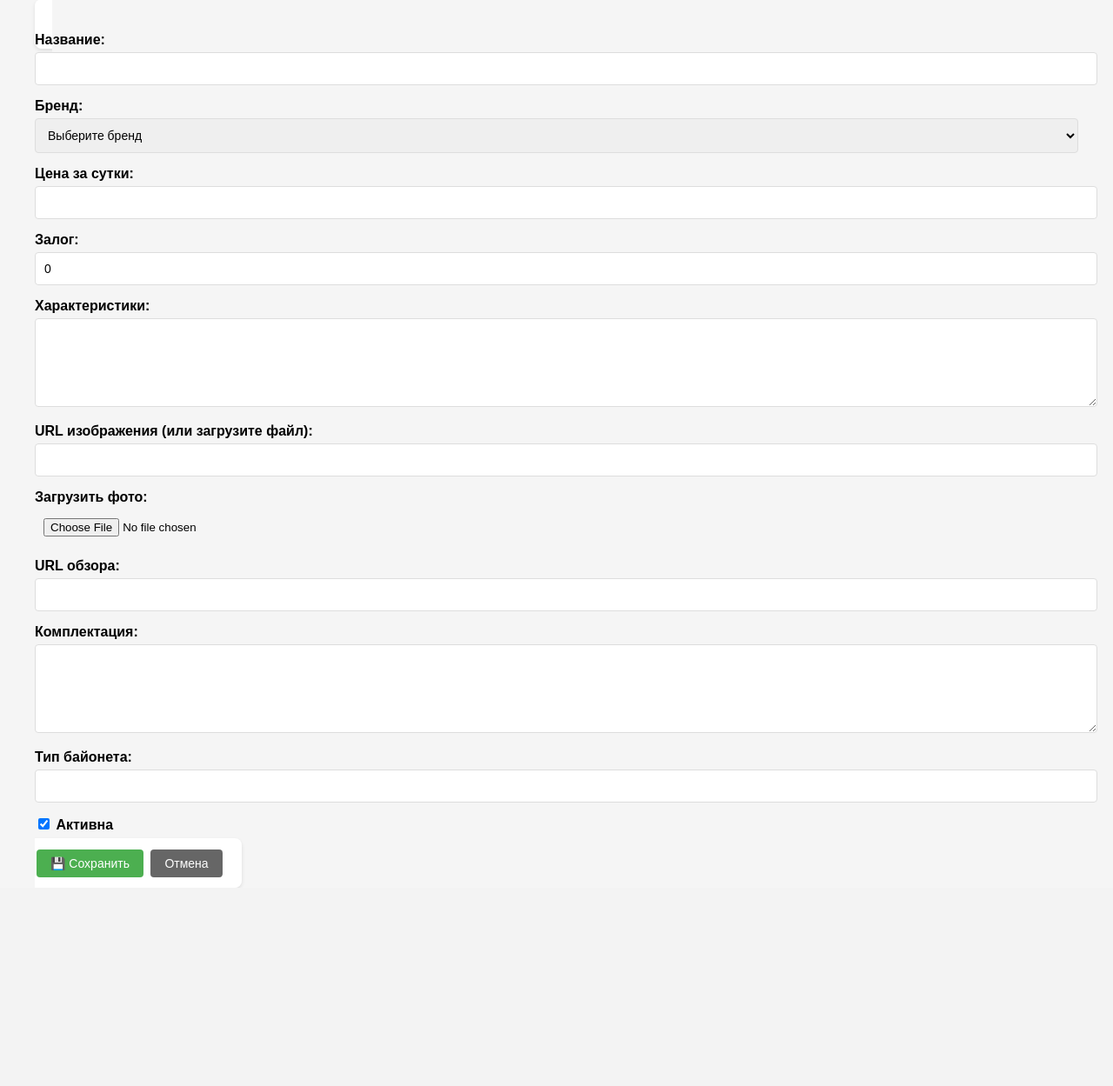
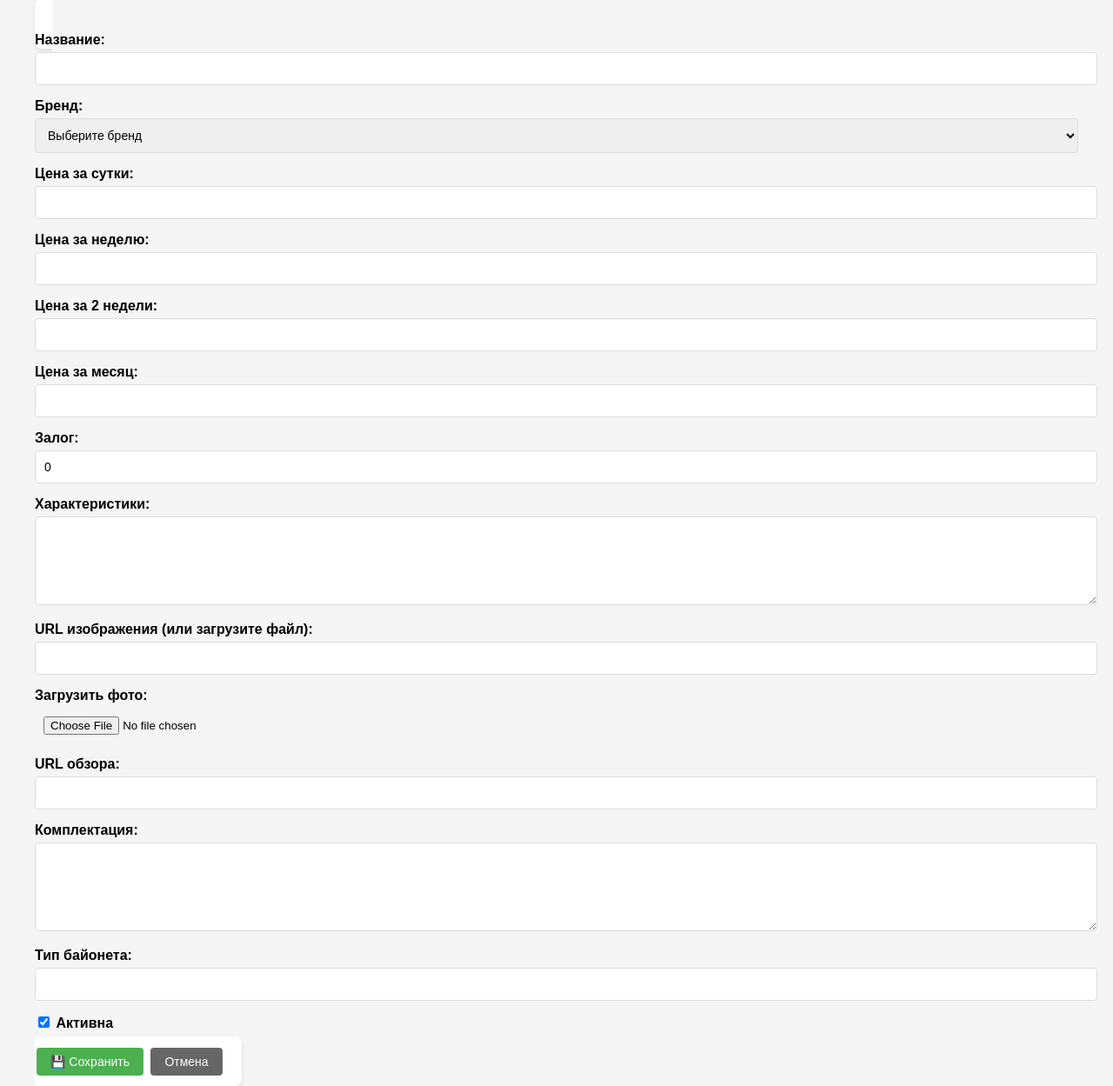
Before and after one commit to El-Drinkins/loyalty_bot, a FastAPI app: template app/web/templates/catalog/model_form.html in a window 1280 px wide. Shown: the part 182-1431 px from the top of the page at 87% size. Before the commit the page ends 1203 px from the top, so only its background shows below. Run offline with FastAPI, Linux system fonts and the light colour scheme; the template is opened without the code that fills it, so the values that code supplies are empty; parts of the project's set-up code (start-up, migrations or seed data) failed here and were passed over.

Commit message:
Добавлены цены за неделю, 2 недели, месяц

```diff
--- a/app/models/catalog.py
+++ b/app/models/catalog.py
@@ -42,6 +42,9 @@ class Model(Base):
     name: Mapped[str] = mapped_column(String(200))
     brand_id: Mapped[int] = mapped_column(ForeignKey("brands.id", ondelete="CASCADE"))
     price_per_day: Mapped[int] = mapped_column(Integer)
+    price_per_week: Mapped[Optional[int]] = mapped_column(Integer, nullable=True)
+    price_per_two_weeks: Mapped[Optional[int]] = mapped_column(Integer, nullable=True)
+    price_per_month: Mapped[Optional[int]] = mapped_column(Integer, nullable=True)
     deposit: Mapped[Optional[int]] = mapped_column(Integer, nullable=True)
     specs: Mapped[Optional[str]] = mapped_column(Text, nullable=True)
     image_url: Mapped[Optional[str]] = mapped_column(String(500), nullable=True)
--- a/app/web/templates/catalog/model_form.html
+++ b/app/web/templates/catalog/model_form.html
@@ -24,6 +24,21 @@
     <div style="margin-bottom: 15px;">
         <label style="display: block; margin-bottom: 5px; font-weight: bold;">Цена за сутки:</label>
         <input type="number" name="price_per_day" value="{{ model.price_per_day if model else '' }}" required style="width: 100%; padding: 10px;">
+    </div>
+
+    <div style="margin-bottom: 15px;">
+        <label style="display: block; margin-bottom: 5px; font-weight: bold;">Цена за неделю:</label>
+        <input type="number" name="price_per_week" value="{{ model.price_per_week if model else '' }}" style="width: 100%; padding: 10px;">
+    </div>
+
+    <div style="margin-bottom: 15px;">
+        <label style="display: block; margin-bottom: 5px; font-weight: bold;">Цена за 2 недели:</label>
+        <input type="number" name="price_per_two_weeks" value="{{ model.price_per_two_weeks if model else '' }}" style="width: 100%; padding: 10px;">
+    </div>
+
+    <div style="margin-bottom: 15px;">
+        <label style="display: block; margin-bottom: 5px; font-weight: bold;">Цена за месяц:</label>
+        <input type="number" name="price_per_month" value="{{ model.price_per_month if model else '' }}" style="width: 100%; padding: 10px;">
     </div>
 
     <div style="margin-bottom: 15px;">
```
Also changed, not shown: app/handlers/catalog.py (+11 -1 lines), app/web/routers/catalog/model_routes.py (+12 -0 lines).
